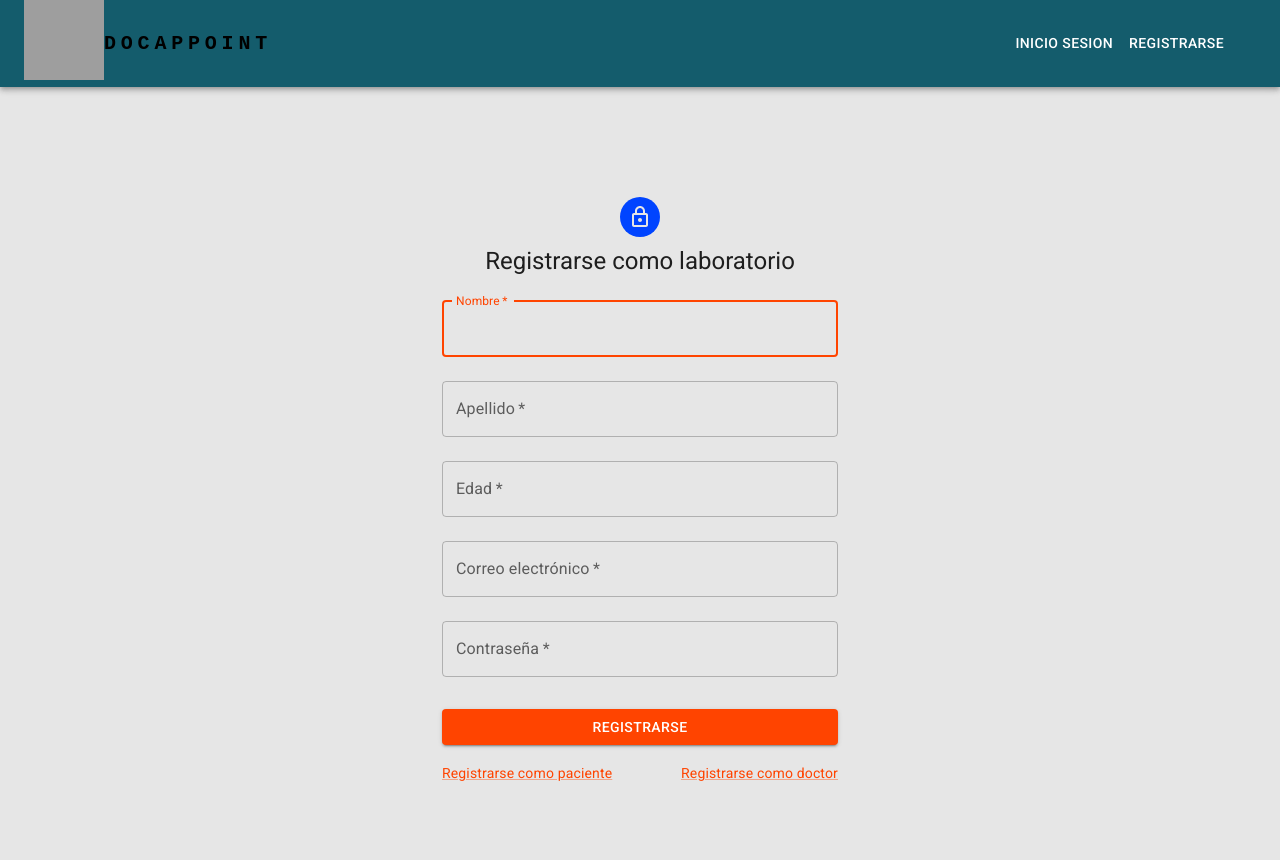
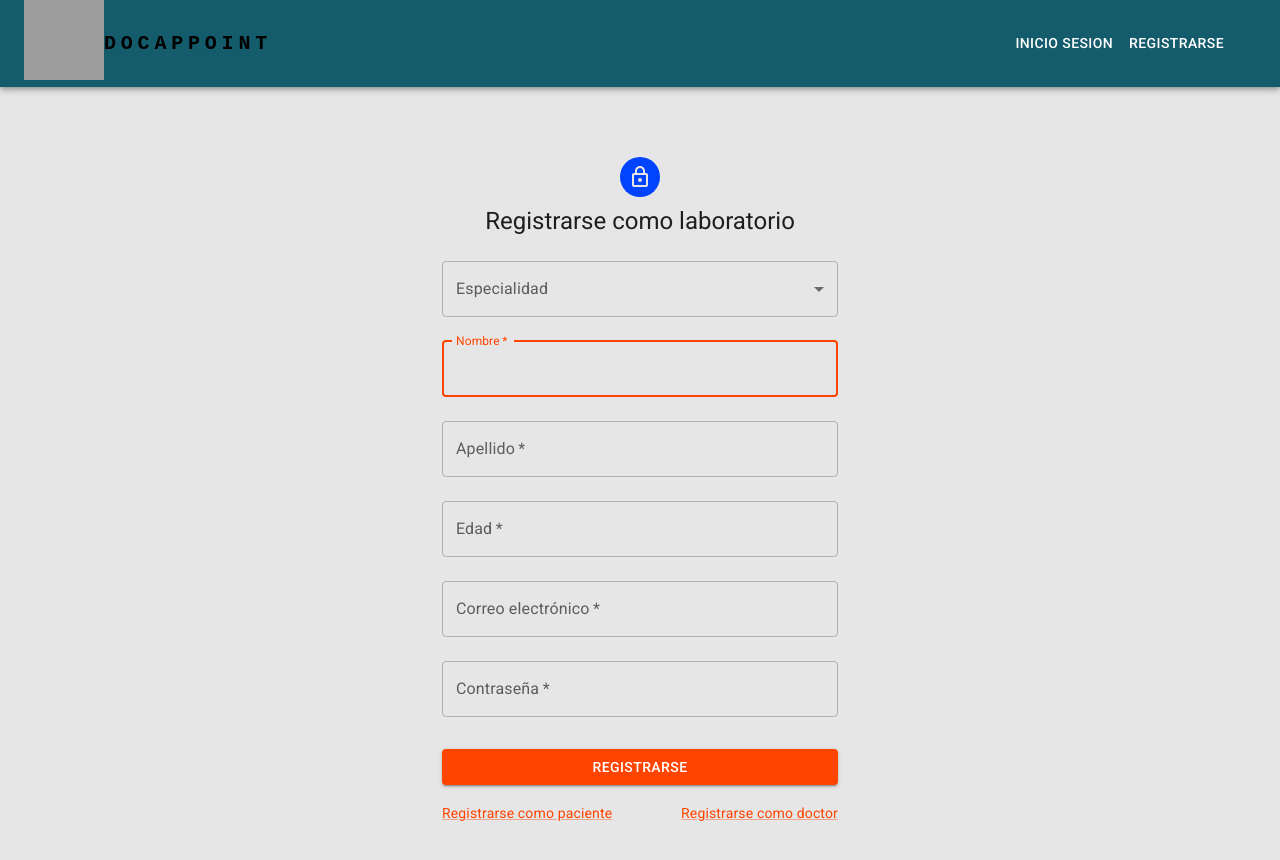
Before and after one commit to aleli-b/docca-front, a React (Vite) app: page /register-laboratorio in a window 1280 px wide. Shown: the top 860 px of the page. Built offline with nearby package versions, Linux system fonts and the light colour scheme; no server answers; grey boxes are pictures that could not be loaded.

Commit message:
implementado registro de laboratorio

```diff
--- a/src/components/RegisterForm/RegisterFormDoc.jsx
+++ b/src/components/RegisterForm/RegisterFormDoc.jsx
@@ -21,7 +21,7 @@ export const RegisterFormDoc = () => {
     const [emailError, setEmailError] = React.useState(false);
     const [passwordError, setPasswordError] = React.useState(false);
     const [ageError, setAgeError] = React.useState(false);
-    const [category, setCategory] = React.useState('')
+    const [category, setCategory] = React.useState('');
 
     const auth = useAuth();
 
--- a/src/components/RegisterForm/RegisterFormLab.jsx
+++ b/src/components/RegisterForm/RegisterFormLab.jsx
@@ -10,6 +10,7 @@ import LockOutlinedIcon from '@mui/icons-material/LockOutlined';
 import Typography from '@mui/material/Typography';
 import Container from '@mui/material/Container';
 import { useAuth } from '../context/AuthContext';
+import { FormControl, InputLabel, MenuItem, Select } from '@mui/material';
 
 export const RegisterFormLab = () => {
     const [firstName, setFirstName] = React.useState('');
@@ -17,10 +18,10 @@ export const RegisterFormLab = () => {
     const [age, setAge] = React.useState('');
     const [email, setEmail] = React.useState('');
     const [password, setPassword] = React.useState('');
-    const [userType, setUserType] = React.useState('patient');
     const [emailError, setEmailError] = React.useState(false);
     const [passwordError, setPasswordError] = React.useState(false);
     const [ageError, setAgeError] = React.useState(false);
+    const [category, setCategory] = React.useState('');
 
     const auth = useAuth();
 
@@ -41,8 +42,8 @@ export const RegisterFormLab = () => {
         setPasswordError(value.length === 0);
     };
 
-    const handleUserTypeChange = (event) => {
-        setUserType(event.target.value);
+    const handleCategoryChange = (event) => {
+        setCategory(event.target.value);
     };
 
     const handleSubmit = (event) => {
@@ -56,6 +57,7 @@ export const RegisterFormLab = () => {
                 email: formData.get('email'),
                 password: formData.get('password'),
                 userType: 'lab',
+                lab_category: category,
             };
             auth.register(data)
         }
@@ -78,6 +80,20 @@ export const RegisterFormLab = () => {
                     Registrarse como laboratorio
                 </Typography>
                 <Box component="form" onSubmit={handleSubmit} noValidate sx={{ mt: 1 }}>
+                    <FormControl fullWidth margin="normal">
+                        <InputLabel id="category-label">Especialidad</InputLabel>
+                        <Select
+                            labelId="category-label"
+                            id="category"
+                            value={category}
+                            label="Especialidad"
+                            onChange={handleCategoryChange}
+                        >
+                            <MenuItem value="bioquimico">Bioquímico</MenuItem>
+                            <MenuItem value="radiografia">Radiografía</MenuItem>
+                            <MenuItem value="tomografia">Tomografía</MenuItem>
+                        </Select>
+                    </FormControl>
                     <TextField
                         onChange={(e) => setFirstName(e.target.value)}
                         value={firstName}
```
